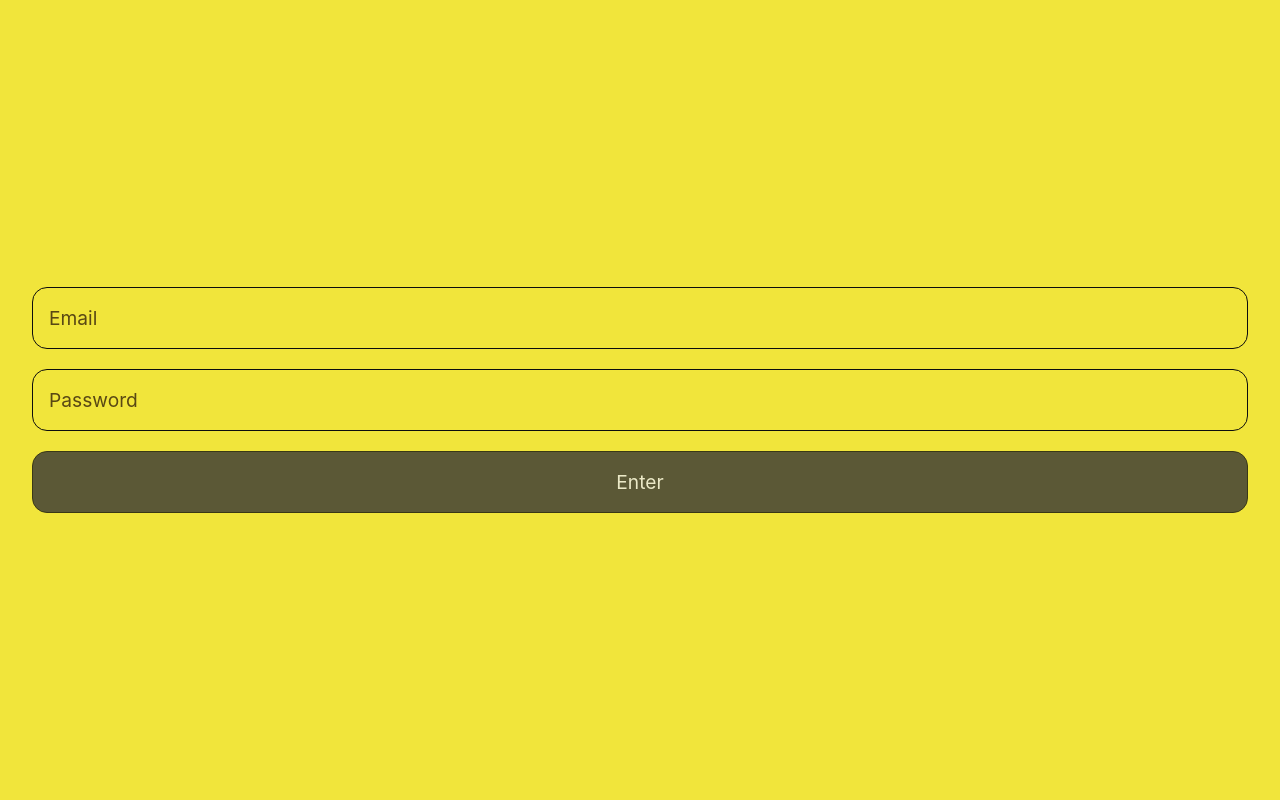
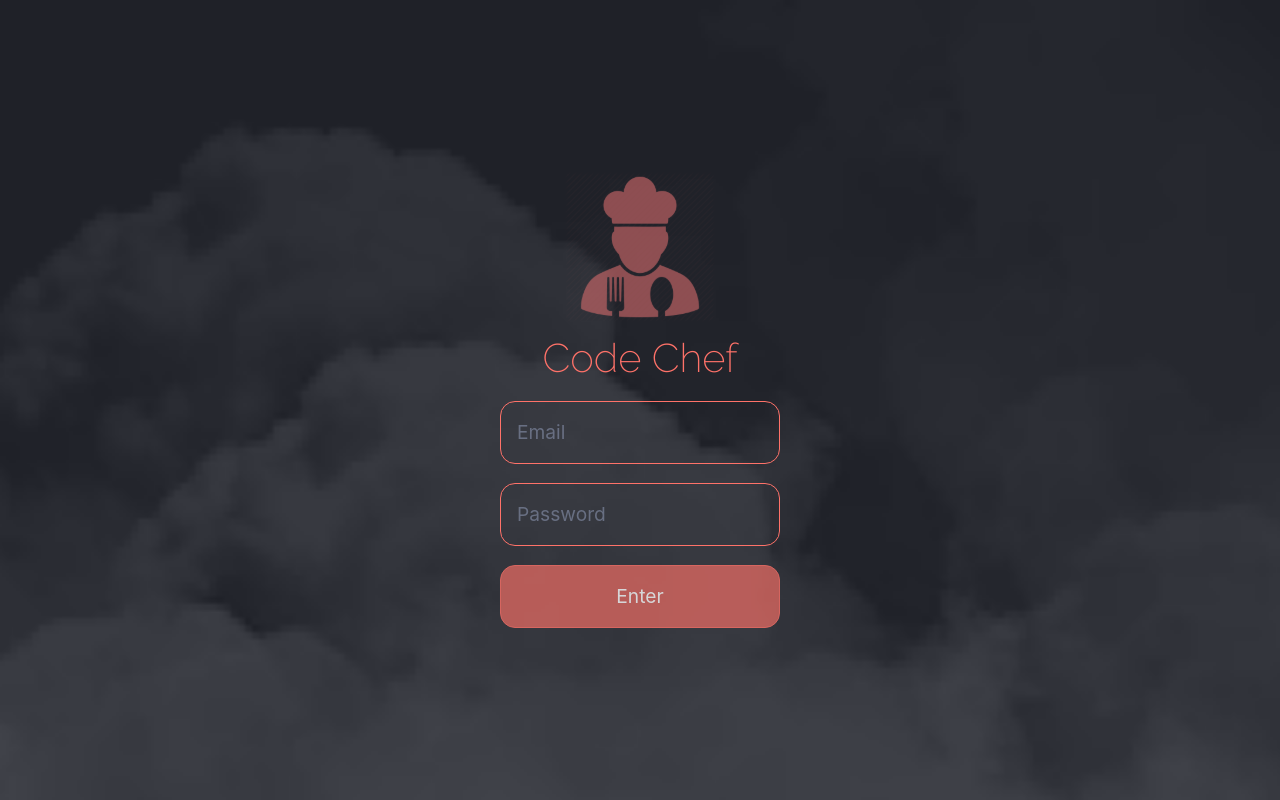
Before and after one commit to Leandroswq/app-de-receita, a React (Create React App) app: page /#/foods/1 in a window 1280 px wide. Before the commit this address led to /#/foods/1. Built offline with nearby package versions, Linux system fonts and the light colour scheme.

Commit message:
login page done

```diff
--- a/public/index.html
+++ b/public/index.html
@@ -23,6 +23,9 @@
       Learn how to configure a non-root public URL by running `npm run build`.
     -->
   <link href="https://fonts.googleapis.com/css?family=Montserrat&display=swap" rel="stylesheet">
+  <link rel="preconnect" href="https://fonts.googleapis.com">
+  <link rel="preconnect" href="https://fonts.gstatic.com" crossorigin>
+  <link href="https://fonts.googleapis.com/css2?family=Raleway:wght@200&display=swap" rel="stylesheet">
   <title>React App</title>
 </head>
 
--- a/src/index.css
+++ b/src/index.css
@@ -3,3 +3,11 @@
   padding: 0;
   box-sizing: border-box;
 }
+
+:root {
+  --cor-principal: rgb(255, 114, 105);
+  --cor-principal-disabled: rgba(255, 115, 105, 0.807);
+  --cor-secundaria: rgb(39, 42, 50);
+  --cor-texto: rgb(255, 255, 255);
+  --cor-texto-secundaria: rgb(104, 111, 130);
+}
--- a/src/pages/Foods.js
+++ b/src/pages/Foods.js
@@ -3,6 +3,7 @@
 import React, { useEffect, useState } from 'react';
 import { useDispatch, useSelector } from 'react-redux';
 import { Link } from 'react-router-dom';
+import Style from './css/foodsAndDrinks.module.css';
 import Card from '../components/Card';
 import Header from '../components/Header';
 import Footer from '../components/Footer';
@@ -65,7 +66,7 @@
   }
 
   return (
-    <div>
+    <div className={ Stle.container}>
       <Header hasSearch title="Foods" />
       <div>
         <button
--- a/src/pages/Login.js
+++ b/src/pages/Login.js
@@ -1,6 +1,7 @@
 import React, { useState, useEffect } from 'react';
 import { useHistory } from 'react-router';
 import Style from './css/Login.module.css';
+import logo from '../images/logo.svg';
 import { setLocalStorage } from '../helpers';
 
 export default function Login() {
@@ -26,6 +27,8 @@
   return (
     <div className={ Style.container }>
       <form>
+        <img src={ logo } alt="logo" />
+        <h1>Code Chef</h1>
         <label htmlFor="email">
           <input
             data-testid="email-input"
--- a/src/pages/css/Login.module.css
+++ b/src/pages/css/Login.module.css
@@ -1,6 +1,10 @@
+/* stylelint-disable font-family-name-quotes */
 .container {
   align-items: center;
-  background-color: rgb(241, 229, 59);
+  background-color: var(--cor-secundaria);
+  background-image: url('../../images/bg-cloud.png');
+  background-repeat: no-repeat;
+  background-size: 200%;
   display: flex;
   justify-content: center;
   min-height: 100vh;
@@ -9,6 +13,7 @@
 }
 
 .container form {
+  align-items: center;
   display: flex;
   flex-direction: column;
   gap: 0.7rem;
@@ -17,30 +22,44 @@
 
 .container .input, .button {
   background: transparent;
-  border: 1px solid rgb(13, 13, 13);
+  border: 1px solid var(--cor-principal);
   border-radius: 15px;
+  color: var(--cor-texto);
   font-size: 1.2rem;
   padding: 1rem;
-  width: 100%;
+  width: 280px;
+}
+
+.container h1 {
+  color: var(--cor-principal);
+  font-family: 'Raleway' , sans-serif;
+  font-weight: 200;
+}
+
+.container form img {
+  width: 150px;
+}
+
+:focus-visible {
+  outline: none;
 }
 
 ::placeholder {
-  color: rgb(89, 72, 20);
+  color: var(--cor-texto-secundaria);
   opacity: 1;
 }
 
 .container .button {
-  background-color: rgb(13, 13, 13);
-  color: rgb(235, 235, 235);
+  background-color: var(--cor-principal);
   cursor: pointer;
 }
 
 .container .button:disabled {
-  background-color: rgb(54, 54, 54);
+  background-color: var(--cor-principal-disabled);
   opacity: 0.8;
 }
 
 .container .button:disabled:hover {
-  background-color: rgb(54, 54, 54);
+  background-color: var(--cor-principal-disabled);
   opacity: 1;
 }
```
Also changed, not shown: src/images/bg-cloud.png (added), src/images/logo.svg (added), src/pages/css/foodsAndDrinks.module.css (added).
